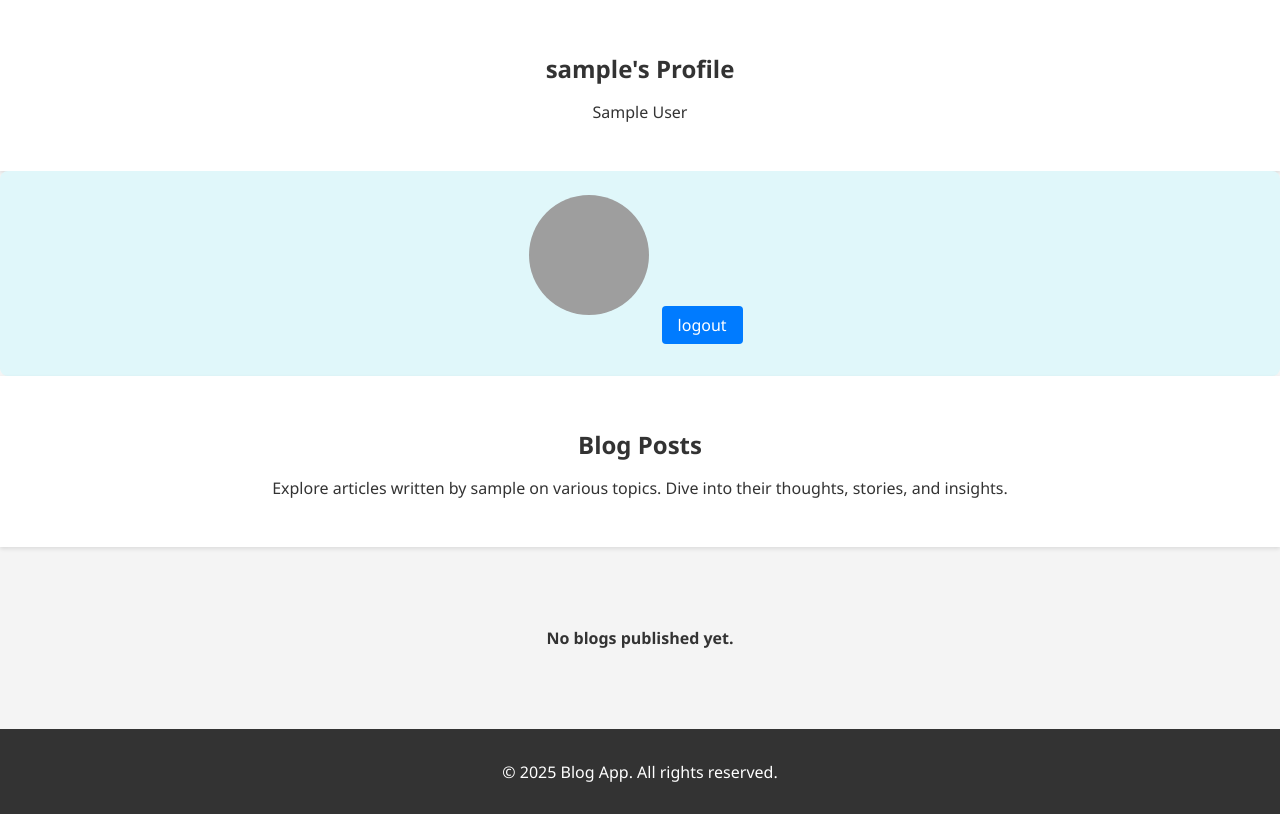
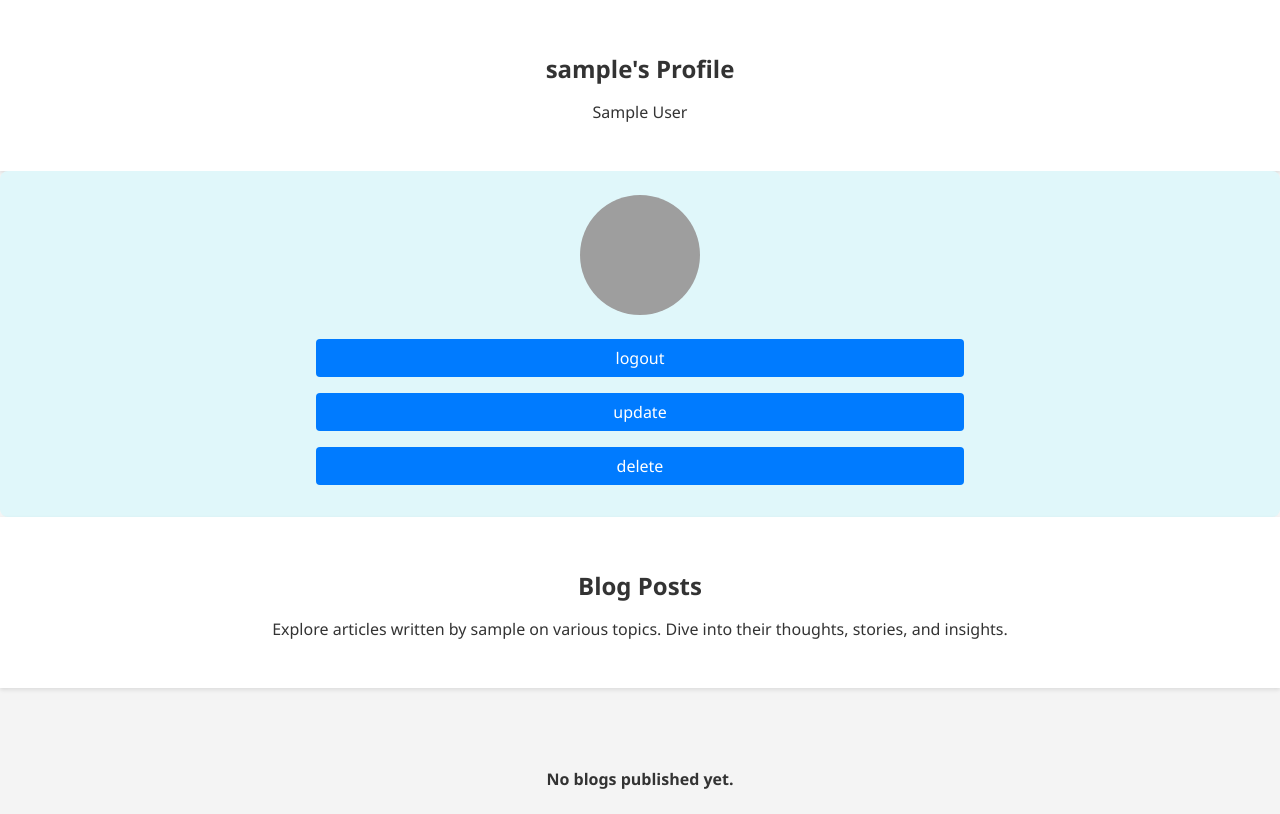
Before and after one commit to Ashkantvn/Blog-app, a Django app: a page that uses core/templates/accounts/account-management/profile.html in a window 1280 px wide. Shown: the part 75-889 px from the top of the page. Run offline with Django 5.2, Linux system fonts and the light colour scheme; the visitor is signed in with stand-in values (Sample User, id 1); parts of the project's set-up code (start-up, migrations or seed data) failed here and were passed over; grey boxes are pictures that could not be loaded.

Commit message:
Update account management views and global styles

```diff
--- a/core/accounts/views/account_management.py
+++ b/core/accounts/views/account_management.py
@@ -6,7 +6,6 @@ from django.contrib.auth import get_user_model
 from django.contrib.auth.password_validation import validate_password
 from django.core.validators import validate_email
 from django.core.exceptions import ValidationError
-from django.contrib.auth.hashers import make_password
 
 
 User = get_user_model()
@@ -70,7 +69,7 @@ class UpdateAccount(CustomLoginRequiredMixin,View):
         user.email = email
         user.profile_image = profile_image
         user.username = username
-        user.password = make_password(password)
+        user.set_password(password)
         user.save()
         return render(
             request,
--- a/core/static/css/global.css
+++ b/core/static/css/global.css
@@ -53,14 +53,14 @@ nav a {
     margin-bottom: 1rem;
 }
 
-.login-signup {
+.blue-section {
     background-color: #e0f7fa;
     padding: 1.5rem;
     text-align: center;
     border-radius: 8px;
 }
 
-.login-signup a {
+.blue-section a {
     display: inline-block;
     margin: 0.5rem;
     padding: 0.5rem 1rem;
@@ -68,6 +68,13 @@ nav a {
     color: white;
     text-decoration: none;
     border-radius: 4px;
+}
+
+.block{
+    display: block;
+    width: 50%;
+    text-align: center;
+    margin-top: 1rem;
 }
 
 .blogs {
@@ -160,3 +167,13 @@ input:focus{
     font-weight: bold;
     margin-block: 3em;
 }
+
+.profile-image{
+    width:120px;
+    height:120px;
+    border-radius:50%;
+    object-fit:cover;
+    margin-bottom:1rem;
+    display: block;
+    margin-inline: auto;
+}
--- a/core/templates/accounts/account-management/profile.html
+++ b/core/templates/accounts/account-management/profile.html
@@ -12,9 +12,13 @@
             <p>{{ data.first_name }} {{ data.last_name }}</p>
         </section>
 
-        <section class="section login-signup">
-            <img src="{{ data.profile_image.url }}" alt="Profile Image" style="width:120px; height:120px; border-radius:50%; object-fit:cover; margin-bottom:1rem;">
-            <a href='{% url "accounts:logout" %}'>logout</a>
+        <section class="section blue-section">
+            <img src="{{ data.profile_image.url }}" alt="Profile Image" class="profile-image">
+            {% if user.is_authenticated %}
+                <a href='{% url "accounts:logout" %}' class="block">logout</a>
+                <a href='{% url "accounts:update" %}' class="block">update</a>
+                <a href='{% url "accounts:delete" %}' class="block">delete</a>
+            {% endif %}
         </section>
 
         <section class="section hero">
--- a/core/templates/accounts/authentications/login.html
+++ b/core/templates/accounts/authentications/login.html
@@ -6,7 +6,7 @@
         <p>Log in to access your account and manage your content.</p>
     </section>
 
-    <section class="section login-signup">
+    <section class="section blue-section">
         <h2>Login</h2>
         <form action="{% url 'accounts:login' %}" method="POST" id="signup-form">
             {% if data %}
--- a/core/templates/accounts/authentications/signup.html
+++ b/core/templates/accounts/authentications/signup.html
@@ -8,7 +8,7 @@
     </section>
 
 
-    <section class="section login-signup">
+    <section class="section blue-section">
         <h2>Create Your Account</h2>
         <form action="{% url 'accounts:signup' %}" enctype="multipart/form-data" method="POST" id="signup-form">
             {% if data %}
--- a/core/templates/accounts/reset-and-activation/activation.html
+++ b/core/templates/accounts/reset-and-activation/activation.html
@@ -8,7 +8,7 @@
     <p>Please enter the code and password to activate your account.</p>
     <p>We've sent you an email with your confirmation code.<p>
 </section>
-<section class="section login-signup">
+<section class="section blue-section">
     {% if user_slug %}
         <form action="{% url 'accounts:activate' user_slug=user_slug %}" method="POST" id="activation-form">
             {% csrf_token %}
--- a/core/templates/core/home.html
+++ b/core/templates/core/home.html
@@ -19,7 +19,7 @@
         <a href="#">Explore more</a>
     </section>
 
-    <section class="section login-signup">
+    <section class="section blue-section">
       <h2>Join the Community</h2>
       <p>Sign up to share your thoughts.</p>
       <a href="#">Login</a>
```
Also changed, not shown: core/templates/accounts/account-management/delete.html (+45 -0 lines), core/templates/accounts/authentications/logout.html (+5 -5 lines).
